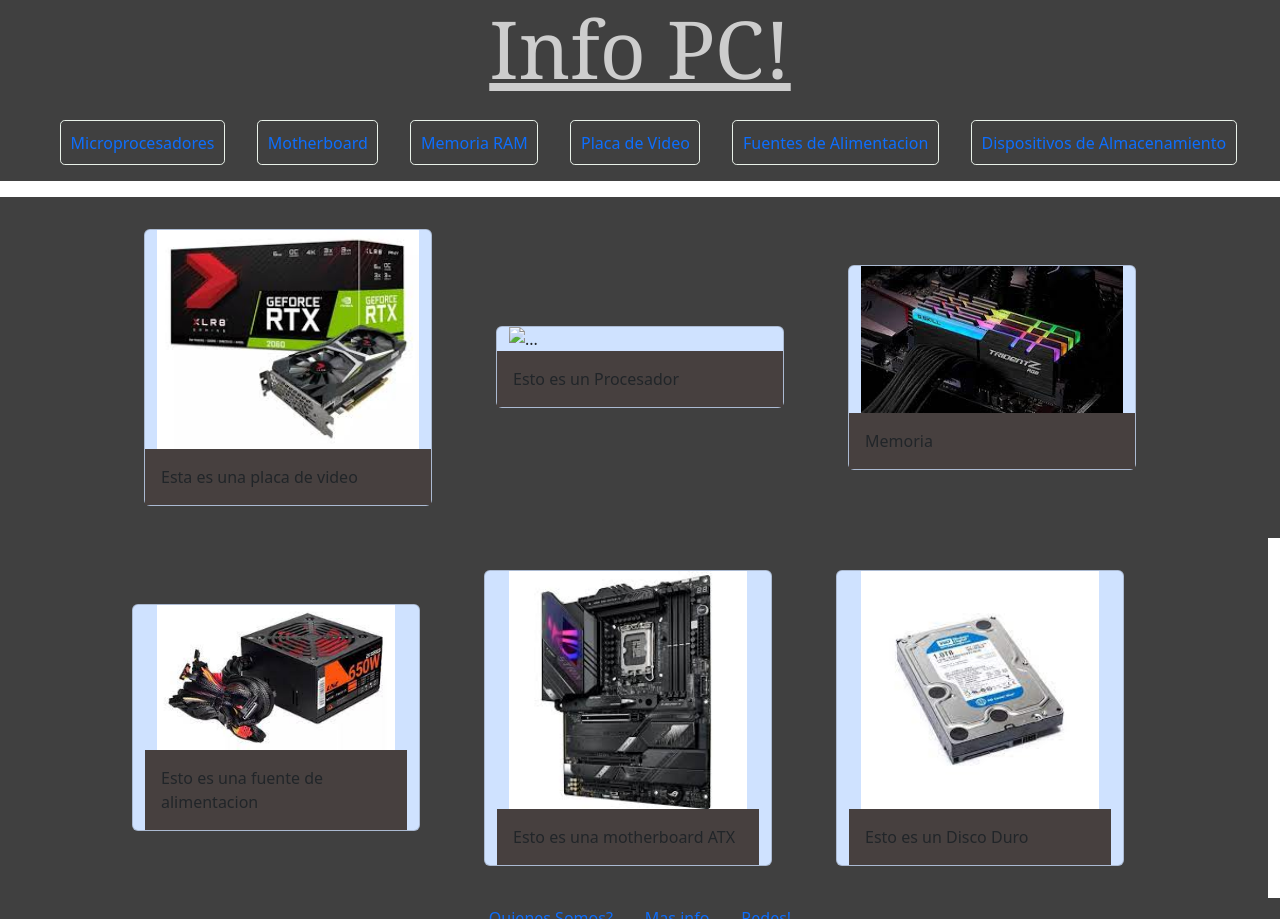
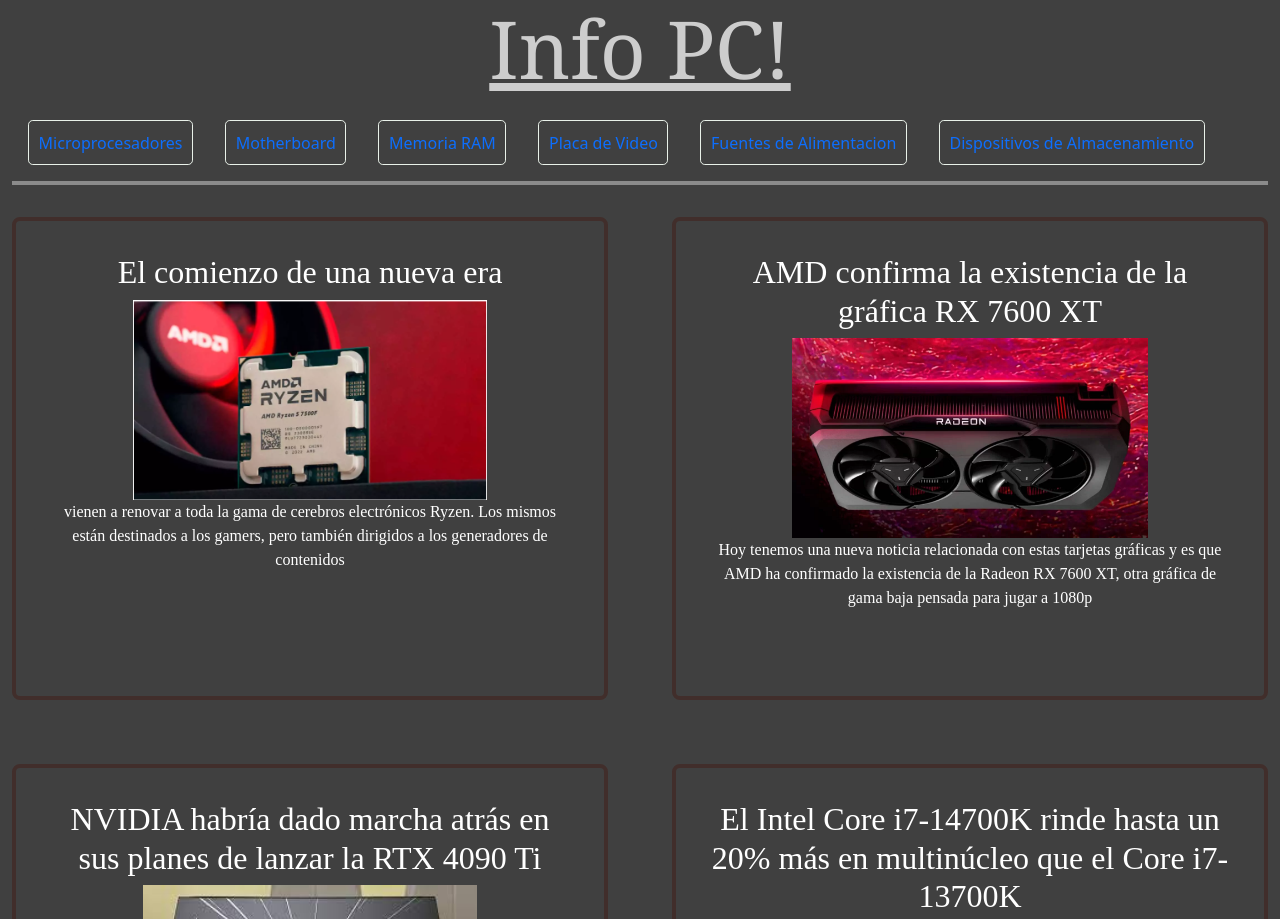
Before and after one commit to RodrigoGodoy01/ProyectoFinalRodriGodoy, a plain HTML site: page index.html in a window 1280 px wide. Shown: the top 919 px of the page. Drawn offline with nearby package versions, Linux system fonts and the light colour scheme.

Commit message:
cambie la pagina principal y agruegue una imagen

```diff
--- a/css/style.css
+++ b/css/style.css
@@ -1,7 +1,7 @@
 * {
     margin: 0px;
     padding: 0px;
-    background-color: 404040;
+
 }
 
 /* titulos y vanbar */
@@ -22,8 +22,18 @@
 
 
     background-color: #404040;
+    border: .3rem solid #8b8b8b;
+    border-left: 0px;
+    border-right: 0px;
+    border-top: 0px;
 
-
+}
+.navegable ul{
+    margin-block-start: 0em;
+    margin-block-end: 0em;
+    margin-inline-start: 0px;
+    margin-inline-end: 0px;
+    padding-inline-start: 0px;
 }
 /* diseño de botones del navbar */
 .navegable a {
@@ -50,18 +60,29 @@
 .cuerpoPagina{
     background-color: #404040;
 }
-
-.textoInfo{
-
-    display: inline-flex;
-    padding: 2rem;
-    font-family: 'Lucida Sans', 'Lucida Sans Regular', 'Lucida Grande', 'Lucida Sans Unicode', Geneva, Verdana, sans-serif;
-    font-size: 20px;
-    color:  #cdcdcd ;
-    text-align: start;
+.infoCardsInicio {
+    display: grid;
     background-color: #404040;
+    grid-template-columns: repeat(2 , 1fr);
+    grid-template-rows: repeat(2 , 1fr);
+    padding:2rem;
+    gap: 4rem;
 
 }
+.card1{
+    font-family: 'Times New Roman', Times, serif;
+    border: .3rem solid #412e2b;
+    text-align: center;
+    justify-content: center;
+    align-items: center;
+    color: white;
+    padding: 2rem;
+    border-radius: .5rem;
+}
+.card1 img{
+    height: 200px;
+}
+
 .info{
     background-color: #404040;
     display: flex;
@@ -74,8 +95,9 @@
     align-items: center;
     justify-content: center;
 
+}
 
-}
+
 /* configuracion cuerpo Microprocesadores */
 
 .datosMicros {
--- a/index.html
+++ b/index.html
@@ -29,46 +29,40 @@
       </section>
     </div>
   </header>
+  <section class="container-fluid infoCardsInicio ">
+    <div class="card1">
+      <h2>El comienzo de una nueva era</h2>
+      <img src="img/amd.png" alt="">
+      <p>vienen a renovar a toda la gama de cerebros electrónicos Ryzen. Los mismos están destinados a los gamers, pero
+        también dirigidos a los generadores de contenidos</p>
 
-  <section class="container-fluid info" >
-    <div class="card bg-primary-subtle row" style="width: 18rem; margin:2rem;">
-      <img src="img/2060.jfif" class="card-img-top " alt="...">
-      <div class="card-body">
-        <p class="card-text " >Esta es una placa de video</p>
     </div>
+
+
+    <div class="card1">
+      <h2>AMD confirma la existencia de la gráfica RX 7600 XT</h2>
+      <img src="img/placadevideo.webp" alt="">
+      <p>Hoy tenemos una nueva noticia relacionada con estas tarjetas gráficas y es que AMD ha confirmado la existencia
+        de la Radeon RX 7600 XT, otra gráfica de gama baja pensada para jugar a 1080p</p>
+
     </div>
-    <div class="card bg-primary-subtle row " style="width: 18rem; margin:2rem;">
-      <img src="img/descarga (1).jfif" class="card-img-top " alt="...">
-      <div class="card-body">
-        <p class="card-text " >Esto es un Procesador  </p>
+    <div class="card1">
+      <h2>NVIDIA habría dado marcha atrás en sus planes de lanzar la RTX 4090 Ti</h2>
+      <img src="img/4090.jfif" alt="">
+      <p>i estás aguardando a que NVIDIA lance la RTX 4090 Ti para finalmente abrir tu cartera y potenciar tu PC, quizá
+        tu espera se prolongará por la eternidad. Un nuevo reporte avisa que el fabricante no tiene intención de lanzar
+        la actualización intermedia de su tarjeta gráfica más poderosa</p>
+
     </div>
-    </div>
-    <div class="card bg-primary-subtle row" style="width: 18rem; margin:2rem;">
-      <img src="img/memorias ram.jfif" class="card-img-top " alt="...">
-      <div class="card-body">
-        <p class="card-text " >Memoria</p>
-      </div>
+
+    <div class="card1">
+      <h2>El Intel Core i7-14700K rinde hasta un 20% más en multinúcleo que el Core i7-13700K</h2>
+      <img src="img/i7 2.jfif" alt="">
+      <p>El nuevo Intel Core i7-14700K, que incluye más núcleos, también ofrece una velocidad de reloj superior en los núcleos de alto rendimiento y de alta eficiencias</p>
+
     </div>
 
   </section>
-<section class="container-fluid info row">
-  <div class="card bg-primary-subtle row" style="width: 18rem; margin:2rem;">
-    <img src="img/fuente650.jfif" class="card-img-top " alt="...">
-    <div class="card-body">
-      <p class="card-text ">Esto es una fuente de alimentacion</p>
-    </div>
-  </div>
-  <div class="card bg-primary-subtle row " style="width: 18rem; margin:2rem;">
-    <img src="img/motherATX.jfif" class="card-img-top " alt="...">
-    <div class="card-body">
-      <p class="card-text ">Esto es una motherboard ATX </p>
-    </div>
-  </div>
-  <div class="card bg-primary-subtle row" style="width: 18rem; margin:2rem;">
-    <img src="img/discoHDD.jfif" class="card-img-top  " alt="...">
-    <div class="card-body">
-      <p class="card-text ">Esto es un Disco Duro</p>
-    </div>
 
   </section>
   <footer class="container-fluid pieDePagina">
```
Also changed, not shown: img/4090.jfif (added), img/discoSDD - copia.jfif (added). Lines whose indentation alone changed are shown as unchanged.
